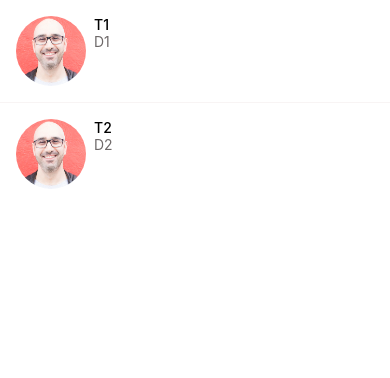
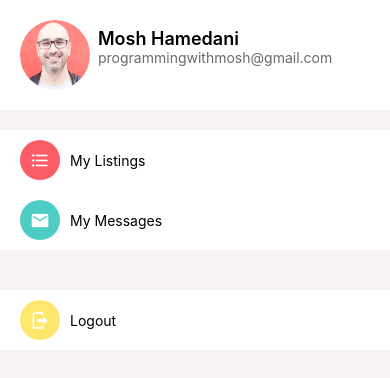
Before and after one commit to gzkdev/coursework-expo-app, a React Native app: screen / in a window 390 px wide. Shown: the top 378 px of the page. Built offline with nearby package versions, Linux system fonts and the light colour scheme.

Commit message:
complete task 1

```diff
--- a/App.js
+++ b/App.js
@@ -1,5 +1,6 @@
-import MessageScreen from "./app/screens/MessageScreen";
+// import MessageScreen from "./app/screens/MessageScreen";
+import MyAccountScreen from "./app/screens/MyAccountScreen";
 
 export default function App() {
-  return <MessageScreen />;
+  return <MyAccountScreen />;
 }
--- a/app/components/AppScreen/AppScreen.jsx
+++ b/app/components/AppScreen/AppScreen.jsx
@@ -1,8 +1,8 @@
 import { SafeAreaView, StyleSheet } from "react-native";
 import Constants from "expo-constants";
 
-const AppScreen = ({ children }) => {
-  return <SafeAreaView style={styles.screen}>{children}</SafeAreaView>;
+const AppScreen = ({ children, style = {} }) => {
+  return <SafeAreaView style={[styles.screen, style]}>{children}</SafeAreaView>;
 };
 
 const styles = StyleSheet.create({
--- a/app/config/colors.js
+++ b/app/config/colors.js
@@ -6,4 +6,5 @@ export default {
   medium: "#6e6969",
   light: "#f8f4f4",
   danger: "#ff5252",
+  logout: "#ffe66d",
 };
--- /dev/null
+++ b/app/screens/MyAccountScreen.jsx
@@ -0,0 +1,123 @@
+import { View, Image, StyleSheet, TouchableHighlight } from "react-native";
+import AppScreen from "../components/AppScreen/AppScreen";
+import AppText from "../components/AppText";
+import { MaterialCommunityIcons } from "@expo/vector-icons";
+import colors from "../config/colors";
+
+const MyAccountScreen = () => {
+  return (
+    <AppScreen style={styles.screen}>
+      <View style={styles.userContainer}>
+        <Image
+          style={styles.userImage}
+          source={require("../assets/mosh.jpg")}
+        />
+        <View>
+          <AppText style={styles.userName} title="Mosh Hamedani"></AppText>
+          <AppText
+            style={styles.userEmail}
+            title="programmingwithmosh@gmail.com"
+          ></AppText>
+        </View>
+      </View>
+      <View style={styles.actionsContainer}>
+        <TouchableHighlight style={styles.action}>
+          <View style={styles.actionWrapper}>
+            <View style={[styles.actionIcon, styles.utilsPrimary]}>
+              <MaterialCommunityIcons
+                name="format-list-bulleted"
+                color={colors.white}
+                size={20}
+              />
+            </View>
+            <AppText style={styles.actionTitle} title="My Listings" />
+          </View>
+        </TouchableHighlight>
+        <TouchableHighlight style={styles.action}>
+          <View style={styles.actionWrapper}>
+            <View style={[styles.actionIcon, styles.utilsMessages]}>
+              <MaterialCommunityIcons
+                name="email"
+                color={colors.white}
+                size={20}
+              />
+            </View>
+            <AppText style={styles.actionTitle} title="My Messages" />
+          </View>
+        </TouchableHighlight>
+      </View>
+      <View style={styles.actionsContainer}>
+        <TouchableHighlight style={styles.action}>
+          <View style={styles.actionWrapper}>
+            <View style={[styles.actionIcon, styles.utilsLogout]}>
+              <MaterialCommunityIcons
+                name="logout"
+                color={colors.white}
+                size={20}
+              />
+            </View>
+            <AppText style={styles.actionTitle} title="Logout" />
+          </View>
+        </TouchableHighlight>
+      </View>
+    </AppScreen>
+  );
+};
+
+const styles = StyleSheet.create({
+  action: {
+    width: "100%",
+  },
+  actionWrapper: {
+    width: "100%",
+    backgroundColor: colors.white,
+    flexDirection: "row",
+    alignItems: "center",
+    paddingHorizontal: 20,
+    paddingVertical: 10,
+    gap: 10,
+  },
+  actionsContainer: {
+    marginVertical: 20,
+  },
+  actionIcon: {
+    width: 40,
+    height: 40,
+    alignItems: "center",
+    justifyContent: "center",
+    borderRadius: 40,
+  },
+  screen: {
+    backgroundColor: colors.light,
+  },
+  userContainer: {
+    flexDirection: "row",
+    gap: 8,
+    padding: 20,
+    backgroundColor: colors.white,
+  },
+  userImage: {
+    width: 70,
+    height: 70,
+    borderRadius: 70,
+  },
+  userName: {
+    fontSize: 18,
+    fontWeight: "600",
+    marginTop: 8,
+  },
+  userEmail: {
+    color: colors.medium,
+  },
+  utilsPrimary: {
+    backgroundColor: colors.primary,
+  },
+  utilsMessages: {
+    backgroundColor: colors.secondary,
+  },
+  utilsLogout: {
+    backgroundColor: colors.logout,
+  },
+});
+
+export default MyAccountScreen;
```
